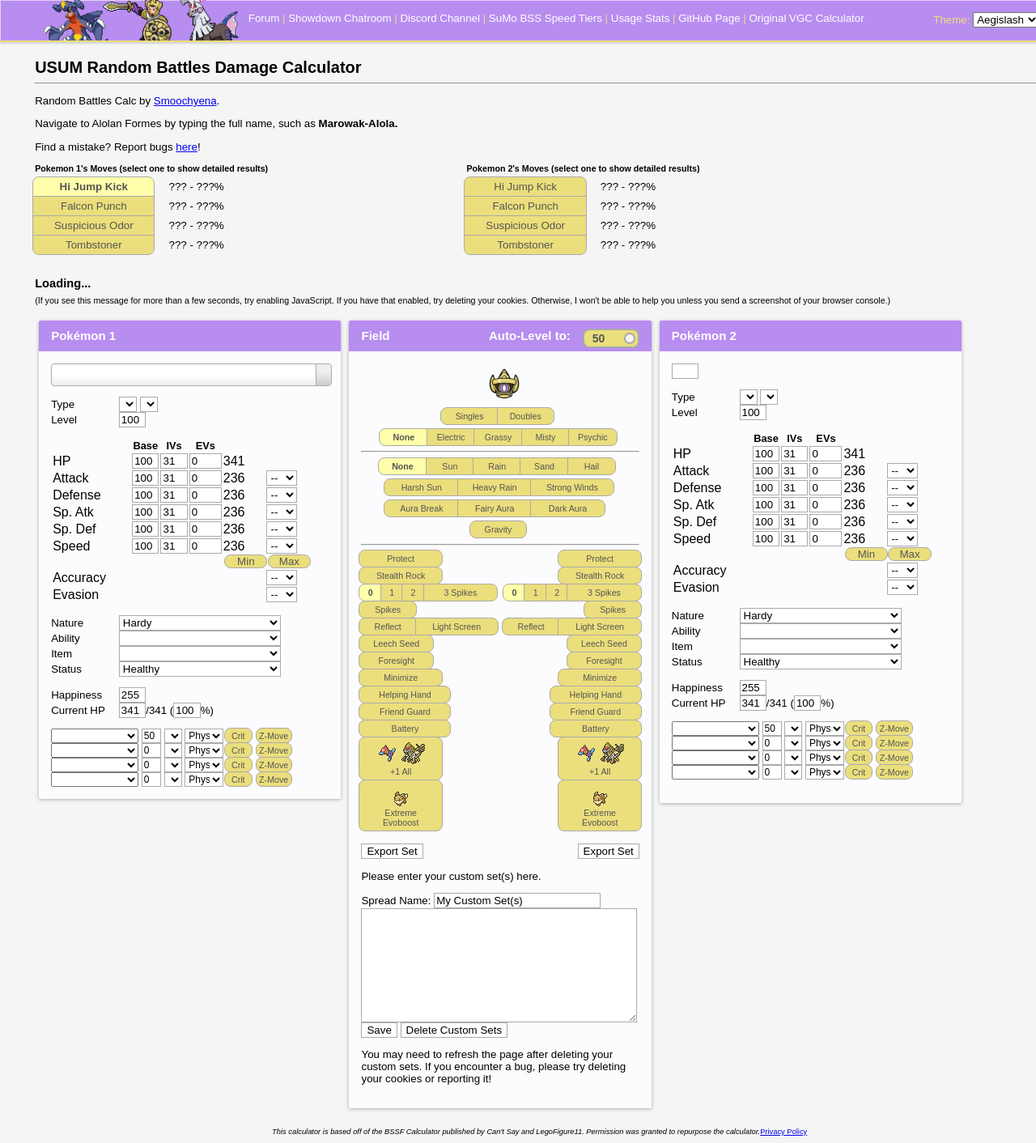
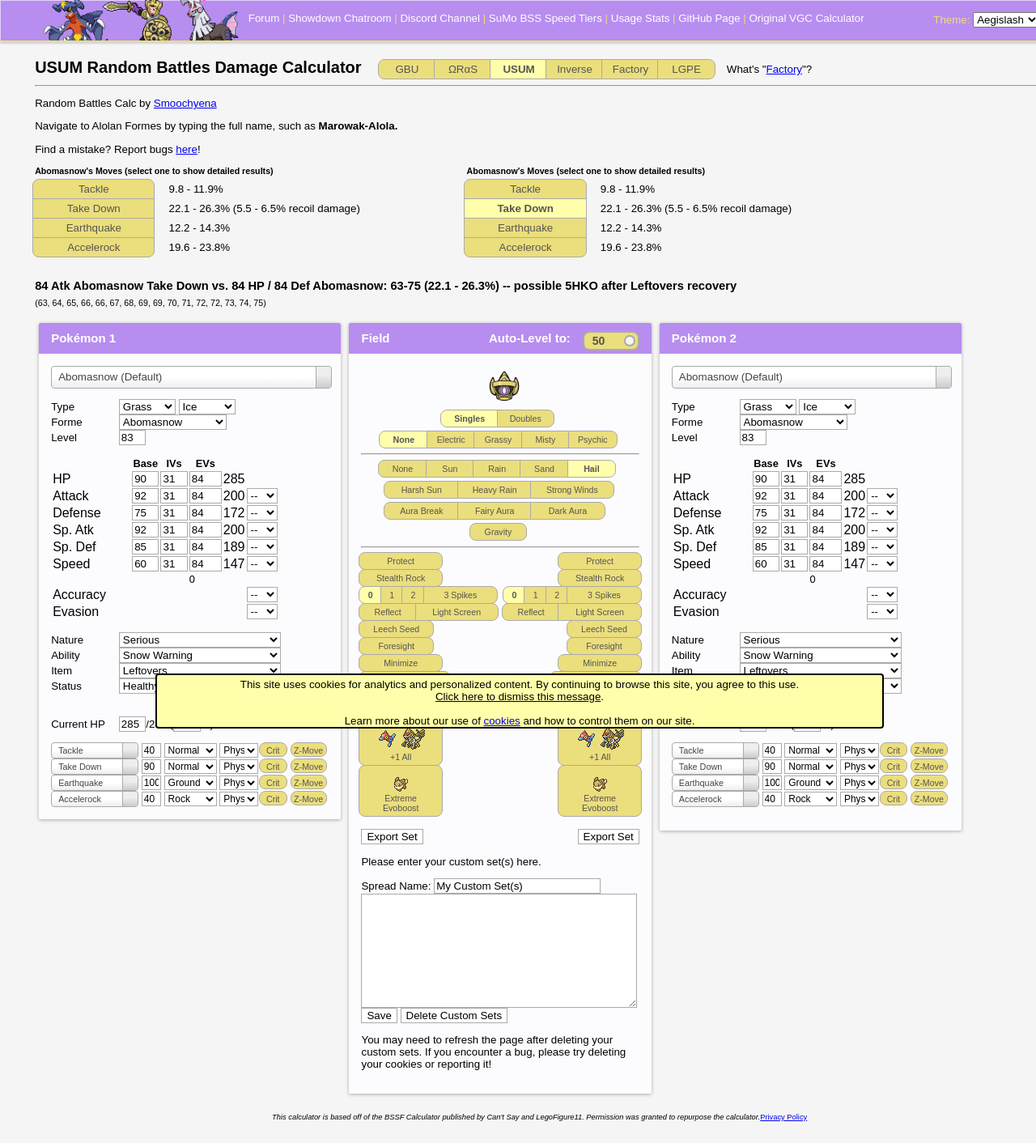
Before and after one commit to RandbatsCalc/randbatscalc.github.io, a Jekyll site: the page built from index.html, in a window 1280 px wide. Shown: the whole page at 81% size. Built offline with Jekyll 4.4.1, drawn with Linux system fonts in a browser that asks for light colours; nearby versions of some CDN libraries.

Commit message:
fixes :X

```diff
--- a/index.html
+++ b/index.html
@@ -1,11 +1,12 @@
 ---
 layout: default
-title: Random Battles Damage Calc (Alpha Vers)
+title: Random Battles Damage Calc
 ---
 <div class="wrapper">
 	<div>
 		<span class="title-text"> USUM Random Battles Damage Calculator</span>
-		<!-- <span class="generation-select" title="Select the format.">
+		<span class="generation-select" title="Select the format.">
+			<!-- Gen 5: GBU, Gen 6: ORAS, Gen 7: USUM, Gen 20: Factory, Gen 21: Factory, Gen 22: LGPE -->
 			<input class="gen btn-input" type="radio" name="gen" value="5" id="gen5" /><label class="btn btn-small btn-left" for="gen5">GBU</label>
 
 			<input class="gen btn-input" type="radio" name="gen" value="6" id="gen6" /><label class="btn btn-small btn-mid" for="gen6">&Omega;R&alpha;S</label>
@@ -18,11 +19,11 @@
 
 			<input class="gen btn-input" type="radio" name="gen" value="22" id="gen22" /><label class="btn btn-small btn-right" for="gen22">LGPE</label>
 		</span>
-	  <span>What's "<a href="https://www.smogon.com/forums/threads/3604845/">Factory</a>"?</span> -->
+		<span>What's "<a href="https://www.smogon.com/forums/threads/3604845/">Factory</a>"?</span>
 
 	</div>
 	<hr />
-	<p>Random Battles Calc by <a href="https://www.smogon.com/forums/members/smoochyena.463545/">Smoochyena</a>. </p>
+	<p>Random Battles Calc by <a href="https://www.smogon.com/forums/members/smoochyena.463545/">Smoochyena</a> </p>
 	<p>Navigate to Alolan Formes by typing the full name, such as <b>Marowak-Alola.</b></p>
 	<p>Find a mistake? Report bugs <a href="https://www.smogon.com/forums/threads/3597699/">here</a>!</p>
 
```
